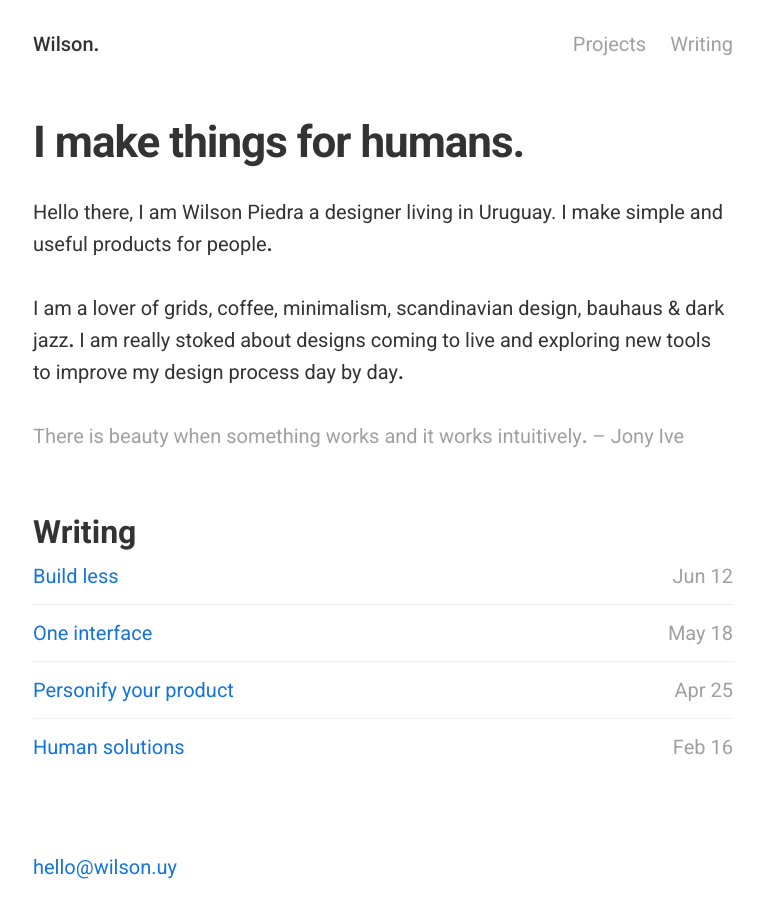
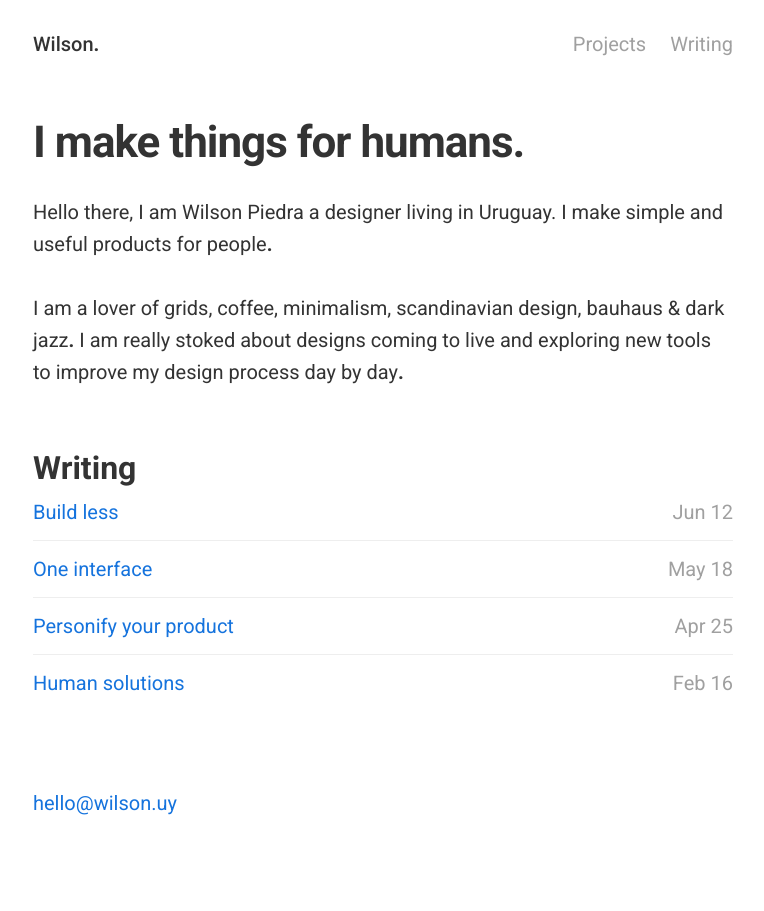
Before and after one commit to wilsonpiedra/wilsonpiedra.github.io, a Jekyll site: the page built from index2.html, in a window 1280 px wide. Shown: the whole page, without its empty margins (257-1021 px from the left). Built offline with Jekyll 4.4.1, drawn with Linux system fonts in a browser that asks for light colours.

Commit message:
Update index2.html

```diff
--- a/index2.html
+++ b/index2.html
@@ -5,7 +5,6 @@ layout: default
 <h1>I make things for humans.</h1>
 <p>Hello there, I am Wilson Piedra a designer living in Uruguay. I make simple and useful products for people<span id="dot">.</span></p>
 <p>I am a lover of grids, coffee, minimalism, scandinavian design, bauhaus & dark jazz<span id="dot">.</span> I am really stoked about designs coming to live and exploring new tools to improve my design process day by day<span id="dot">.</span></p>
-<p class="quote">There is beauty when something works and it works intuitively<span id="dot">.</span> – Jony Ive</p>
 <div class="home">
 <h2>Writing</h2>
 <div class="writing">
```
